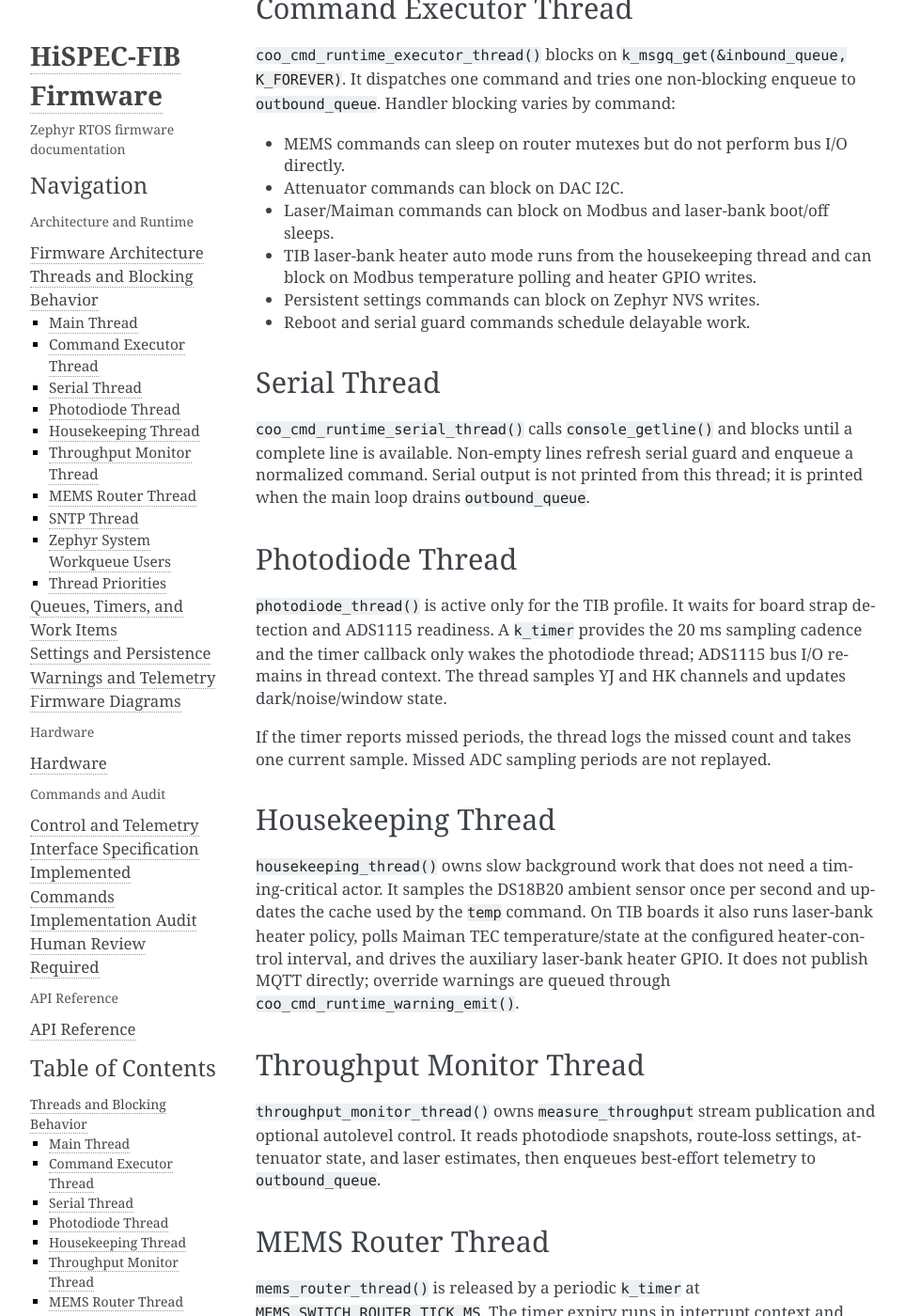
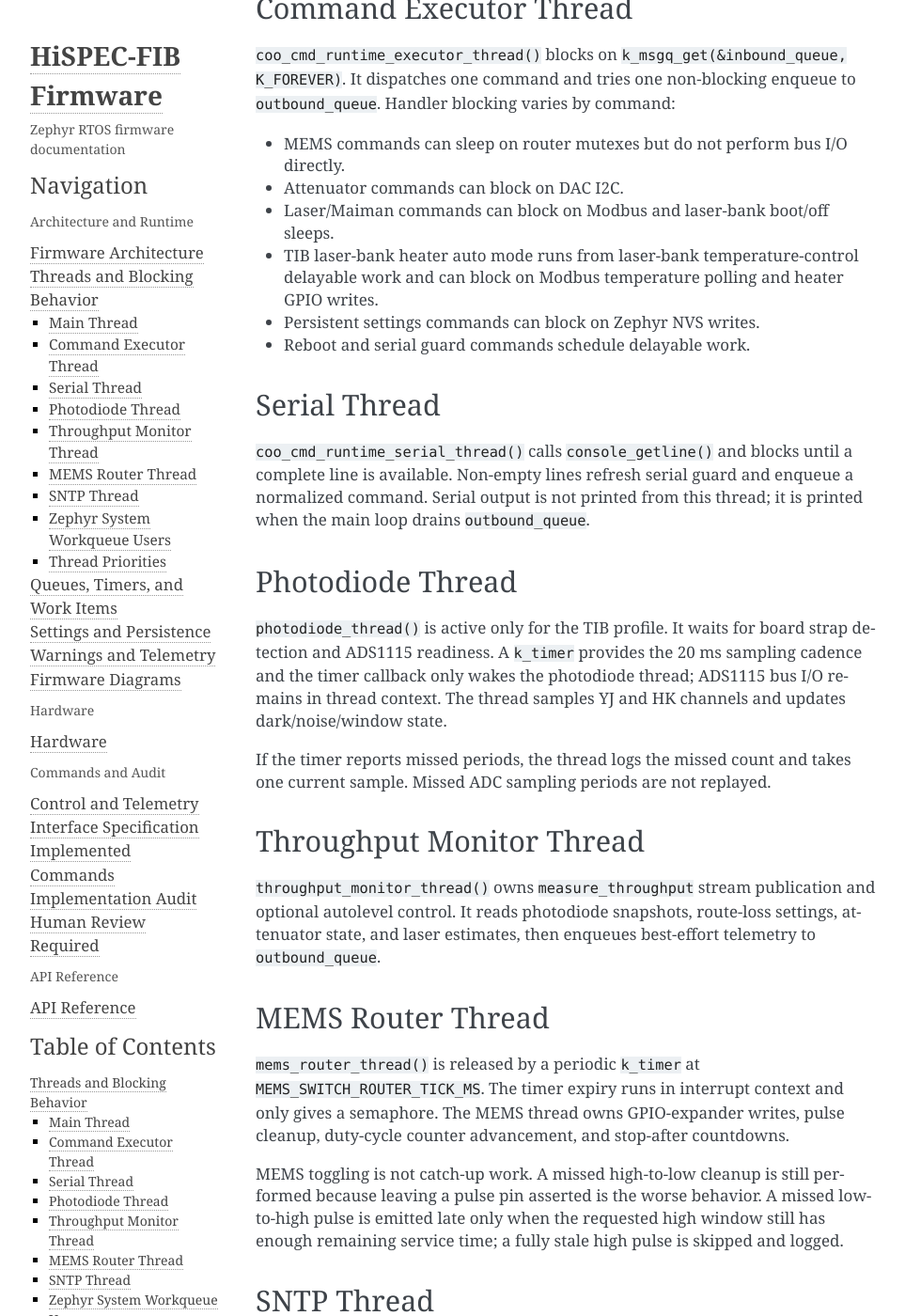
Before and after one commit to COO-Utilities/hispec-tib, a Sphinx documentation site: the page built from doc/threads.md, in a window 1280 px wide and 1400 px high, scrolled down 457 px. Shown: the whole window at 94% size, without its empty margins (148-1111 px from the left). Built offline with Sphinx 7.4.7, drawn with Linux system fonts in a browser that asks for light colours; some of the changed text lies outside the part shown.

Commit message:
Use delayable work for housekeeping cadence

```diff
--- a/doc/implemented_commands.md
+++ b/doc/implemented_commands.md
@@ -176,11 +176,12 @@
 ### `laserbank/heater`
 
 - Owner: `laserbank_heater()` in `app/src/laser_command.c`, persisted mode in
-  `app_settings.c`, policy in `laserbank_tempcontrol.c`, and cadence/GPIO
-  execution through `housekeeping_thread()`.
+  `app_settings.c`, policy/cadence in `laserbank_tempcontrol.c`, and relay GPIO
+  writes through `housekeeping_power_set()`.
 - Board restriction: TIB only.
-- Side effects: updates persisted heater mode, wakes housekeeping, and can force
-  the auxiliary heater state when override mode is active.
+- Side effects: updates persisted heater mode, reschedules heater-policy
+  delayable work, and can force the auxiliary heater state when override mode
+  is active.
 - Enqueue: heater override mode emits a best-effort warning every 20 minutes.
 
 ### `laser`
--- a/doc/threads.md
+++ b/doc/threads.md
@@ -22,8 +22,9 @@
 - MEMS commands can sleep on router mutexes but do not perform bus I/O directly.
 - Attenuator commands can block on DAC I2C.
 - Laser/Maiman commands can block on Modbus and laser-bank boot/off sleeps.
-- TIB laser-bank heater auto mode runs from the housekeeping thread and can
-  block on Modbus temperature polling and heater GPIO writes.
+- TIB laser-bank heater auto mode runs from laser-bank temperature-control
+  delayable work and can block on Modbus temperature polling and heater GPIO
+  writes.
 - Persistent settings commands can block on Zephyr NVS writes.
 - Reboot and serial guard commands schedule delayable work.
 
@@ -44,16 +45,6 @@
 
 If the timer reports missed periods, the thread logs the missed count and takes
 one current sample. Missed ADC sampling periods are not replayed.
-
-## Housekeeping Thread
-
-`housekeeping_thread()` owns slow background work that does not need a
-timing-critical actor. It samples the DS18B20 ambient sensor once per second
-and updates the cache used by the `temp` command. On TIB boards it also runs
-laser-bank heater policy, polls Maiman TEC temperature/state at the configured
-heater-control interval, and drives the auxiliary laser-bank heater GPIO. It
-does not publish MQTT directly; override warnings are queued through
-`coo_cmd_runtime_warning_emit()`.
 
 ## Throughput Monitor Thread
 
@@ -101,7 +97,6 @@
 - MEMS router thread: 2.
 - Photodiode thread: 3.
 - Main MQTT/outbound/watchdog thread: 4.
-- Housekeeping thread: 5.
 - Command executor: 6.
 - Serial thread: 6.
 - Throughput monitor thread: 7.
```
Also changed, not shown: other parts of doc/threads.md (+6 -1 lines), doc/architecture.md (+7 -5 lines), doc/commands.md (+8 -7 lines), doc/diagrams.md (+8 -8 lines), 5 other files.
